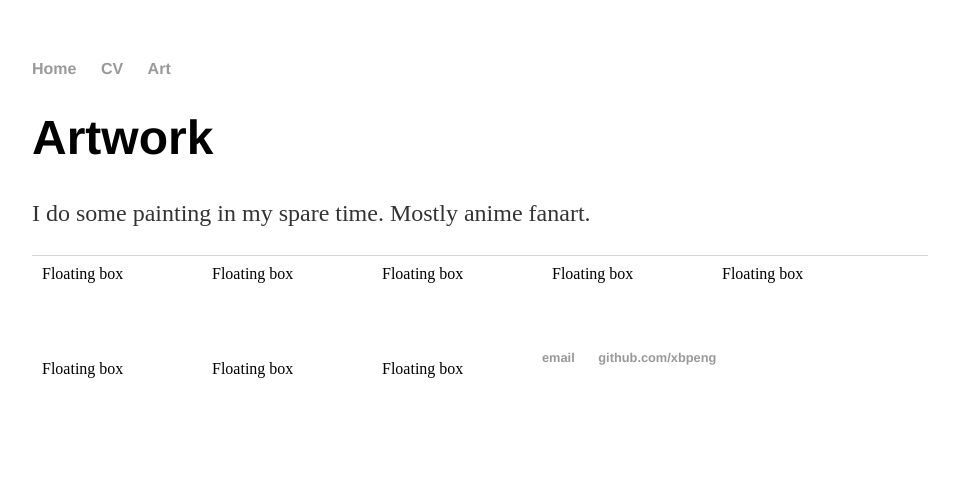
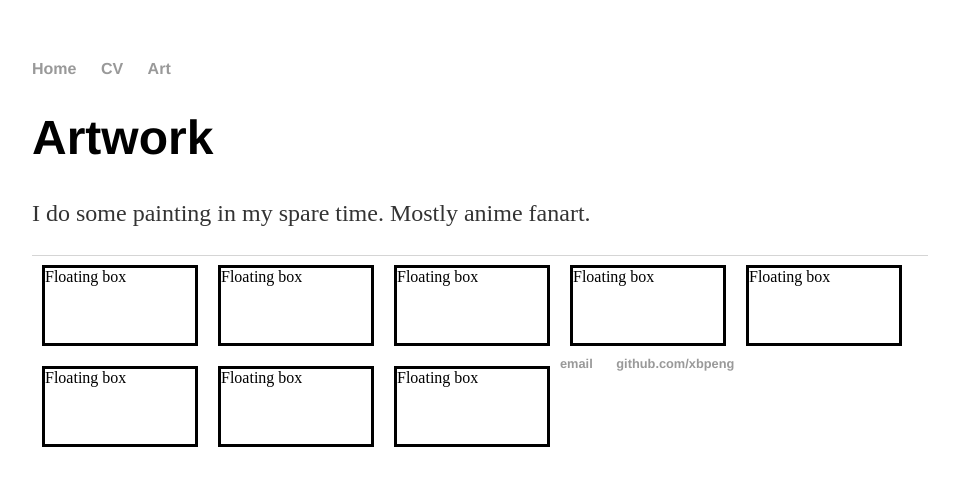
Before and after one commit to xbpeng/xbpeng.github.io, a Jekyll site: the page built from blog/index.html, in a window 1280 px wide. Shown: the top 486 px of the page, without its empty margins (160-1119 px from the left). Built offline with Jekyll 4.4.1, drawn with Linux system fonts in a browser that asks for light colours.

Commit message:
Update index.html

```diff
--- a/blog/index.html
+++ b/blog/index.html
@@ -10,7 +10,7 @@ title: Artwork
 	    width: 150px;
 	    height: 75px;
 	    margin: 10px;
-	    border: 3px;
+	    border: 3px solid #000000;
 	}
 	</style>
 	</head>
```
